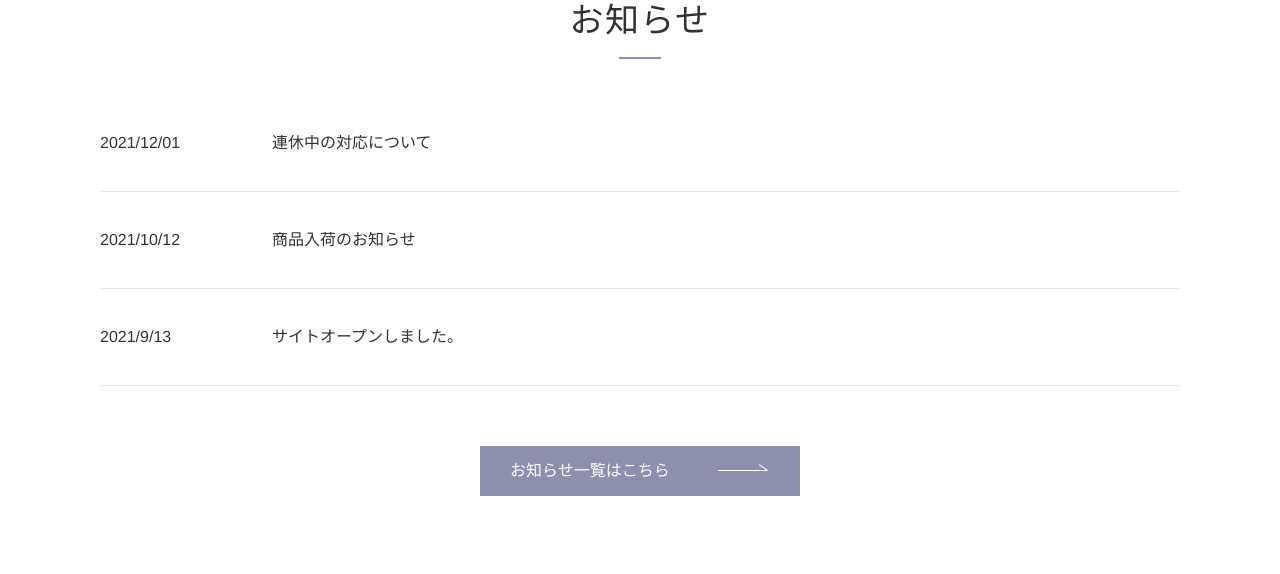
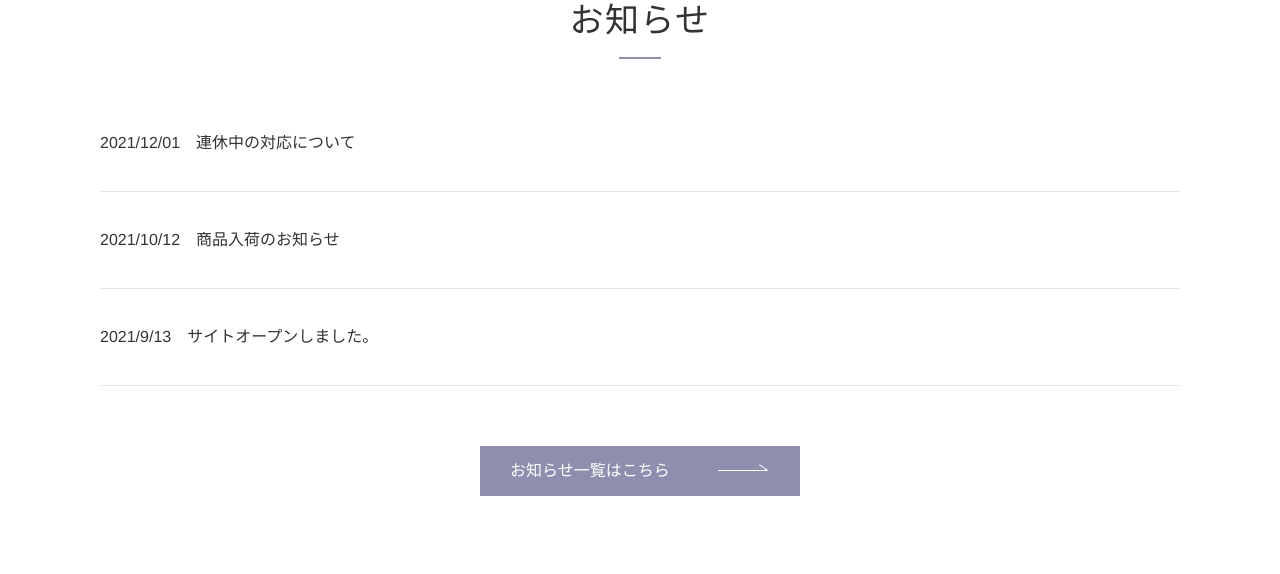
Before and after one commit to usakame/designcomp2, a plain HTML site: page index.html in a window 1280 px wide. Shown: the part 3279-3853 px from the top of the page. Drawn offline with Linux system fonts and the light colour scheme.

Commit message:
Update style.css

```diff
--- a/css/style.css
+++ b/css/style.css
@@ -404,11 +404,11 @@ line-height: 50px;
   .news .time{
     font-size: 0.875rem;
     display: inline-block;
-    width: 102px;
+    margin-right: 16px;
   }
   .news .text{
     font-size: 0.875rem;
-    width: calc(100% - 102px);
+    width: calc(100% - 87px);
     display: inline-block;
     overflow-x: hidden;
     white-space: nowrap;
@@ -823,11 +823,10 @@ line-height: 50px;
 }
 .news .list time{
   font-size: 1rem;
-  width: 172px;
 }
 .news .list .text{
   font-size: 1rem;
-  width: calc(100% - 172px);
+  width: calc(100% - 97px);
 }
 .news .list li{
   padding-bottom: 40px;
```
